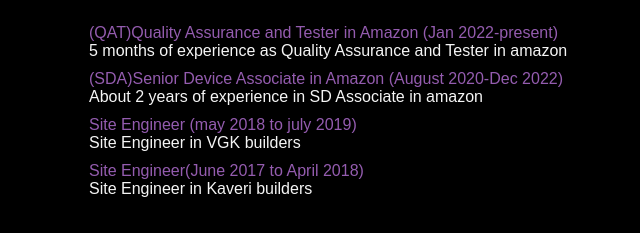
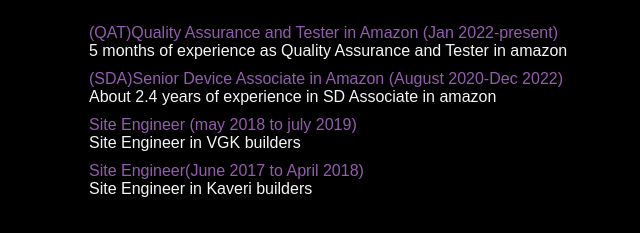
Before and after one commit to EdwinRaj14/EdwinPortfolio, a plain HTML site: page index.html in a window 1280 px wide. Shown: the part 1030-1263 px from the top of the page, 551-1191 px from the left. Drawn offline with Linux system fonts and the light colour scheme.

Commit message:
index.html

```diff
--- a/index.html
+++ b/index.html
@@ -47,7 +47,7 @@
                 <div class="tab-contents active-tab" id="experience">
                     <ul>
                         <li><span>(QAT)Quality Assurance and Tester in Amazon (Jan 2022-present)</span><br>5 months of experience as Quality Assurance and Tester in amazon</li>
-                        <li><span>(SDA)Senior Device Associate in Amazon (August 2020-Dec 2022)</span><br>About 2 years of experience in SD Associate in amazon </li>
+                        <li><span>(SDA)Senior Device Associate in Amazon (August 2020-Dec 2022)</span><br>About 2.4 years of experience in SD Associate in amazon </li>
                         <li><span>Site Engineer (may 2018 to july 2019)</span><br>Site Engineer in VGK builders</li>
                         <li><span>Site Engineer(June 2017 to April 2018)</span><br>Site Engineer in Kaveri builders</li>
                     </ul>
```
